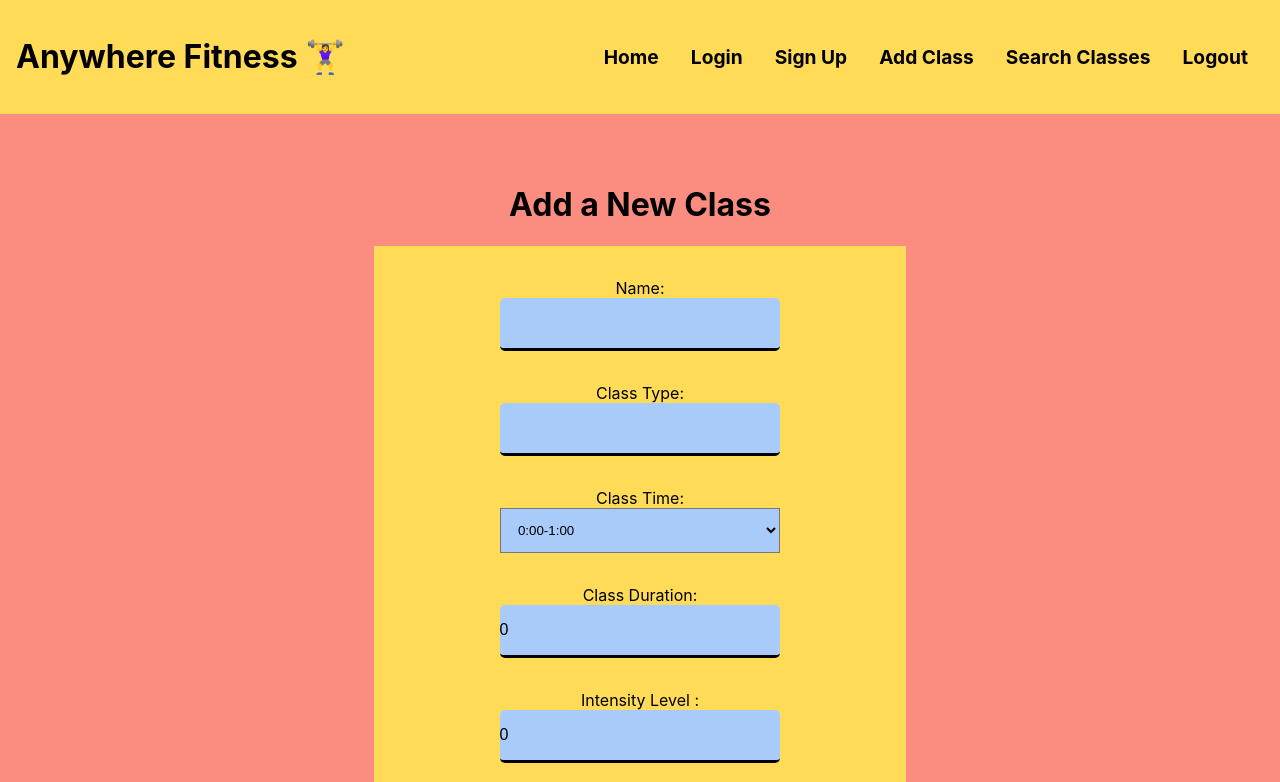
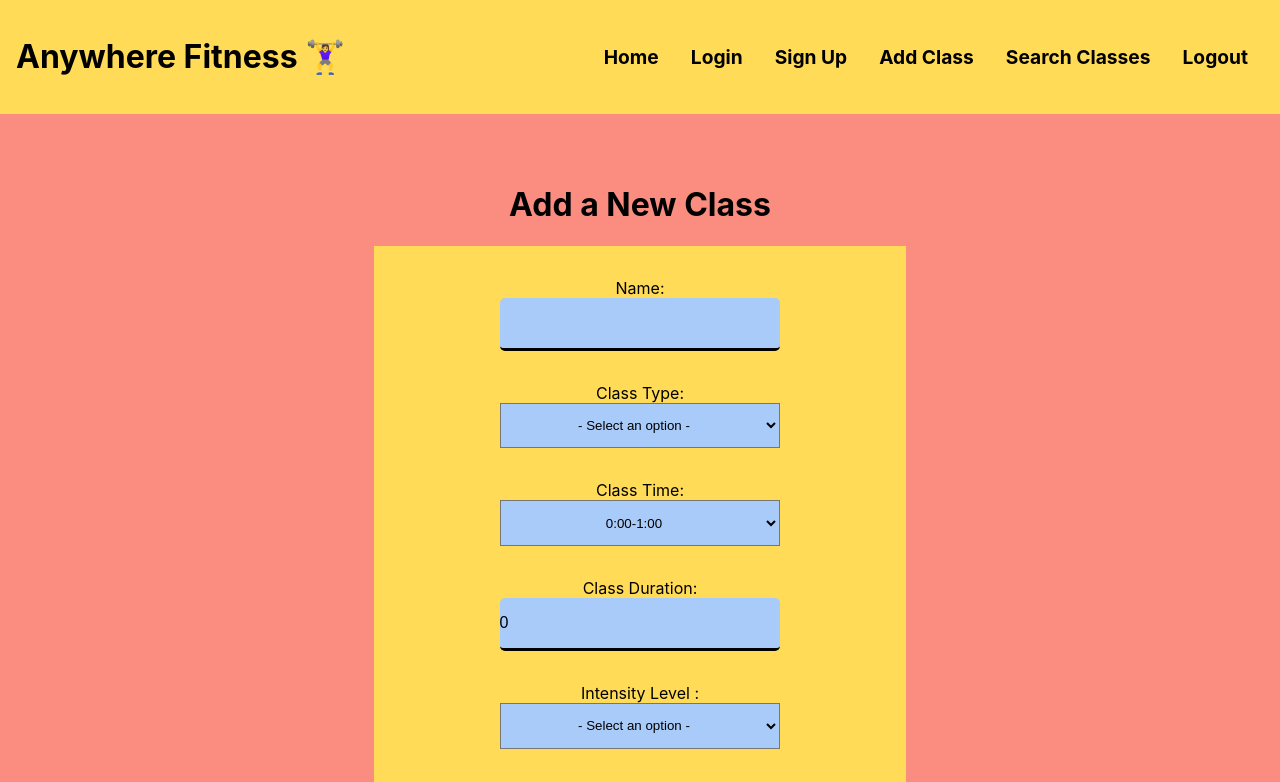
Before and after one commit to ft-anywhere-fitness-09/front-end, a React (Create React App) app in the folder fitness/: page /form in a window 1280 px wide. Shown: the top 782 px of the page. Built offline with nearby package versions, Linux system fonts and the light colour scheme.

Commit message:
classform styling

```diff
--- a/fitness/src/components/ClassForm.js
+++ b/fitness/src/components/ClassForm.js
@@ -53,14 +53,28 @@ const ClassForm = (props) => {
               />
             </FormGroup>
             <FormGroup className="form-group">
-              <label htmlFor="type">Class Type:</label>
+              <label htmlFor="type">Class Type:
               <br />
-              <Input
+              <select
+                  style={{
+                    padding: "1em",
+                    width: "60%",
+                    backgroundColor: "#a9cbfa",
+                    textAlign: 'center',
+                  }}
                   onChange={handleChange}
                   value={classes.type}
                   name="type"
                   id="type"
-              />
+                >
+                  <option value=''>- Select an option -</option>
+                  <option value='aerobic'>Aerobic</option>
+                  <option value='strength'>Strength </option>
+                  <option value='balance'>Balance</option>
+                  <option value='endurance'>Endurance</option>
+                  <option value='flexibility'>Flexibility</option>
+                </select>
+              </label>
             </FormGroup>
             <FormGroup className="form-group">
               <label htmlFor="time">Class Time:</label>
@@ -70,6 +84,7 @@ const ClassForm = (props) => {
                   padding: "1em",
                   width: "60%",
                   backgroundColor: "#a9cbfa",
+                  textAlign: 'center',
                 }}
                 onChange={handleChange}
                 value={classes.time}
@@ -101,24 +116,38 @@ const ClassForm = (props) => {
               </select>
             </FormGroup>
             <FormGroup className="form-group">
-              <label htmlFor="duration">Class Duration:</label>
+              <label htmlFor="duration">Class Duration:
               <br />
+
               <Input
                 onChange={handleChange}
                 value={classes.duration}
                 name="duration"
                 id="duration"
               />
+              </label>
             </FormGroup>
             <FormGroup className="form-group">
-              <label htmlFor="level">Intensity Level :</label>
+              <label htmlFor="level">Intensity Level :
               <br />
-              <Input
+                <select
+                  style={{
+                    padding: "1em",
+                    width: "60%",
+                    backgroundColor: "#a9cbfa",
+                    textAlign: 'center',
+                  }}
                   onChange={handleChange}
                   value={classes.level}
                   name="level"
                   id="level"
-              />
+                >
+                  <option value=''>- Select an option -</option>
+                  <option value='beginner'>Beginner</option>
+                  <option value='intermediate'>Intermediate</option>
+                  <option value='advanced'>Advanced</option>
+                </select>
+              </label>
             </FormGroup>
             <FormGroup className="form-group">
               <label htmlFor="location">Class location:</label>
```
Lines whose indentation alone changed are shown as unchanged.
